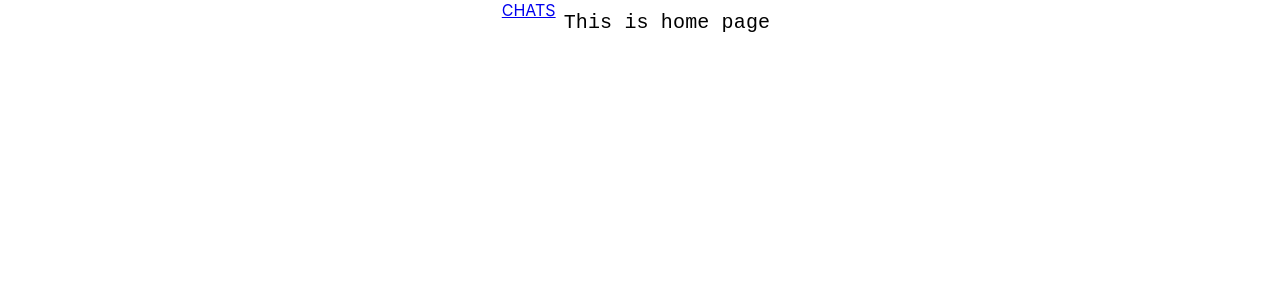
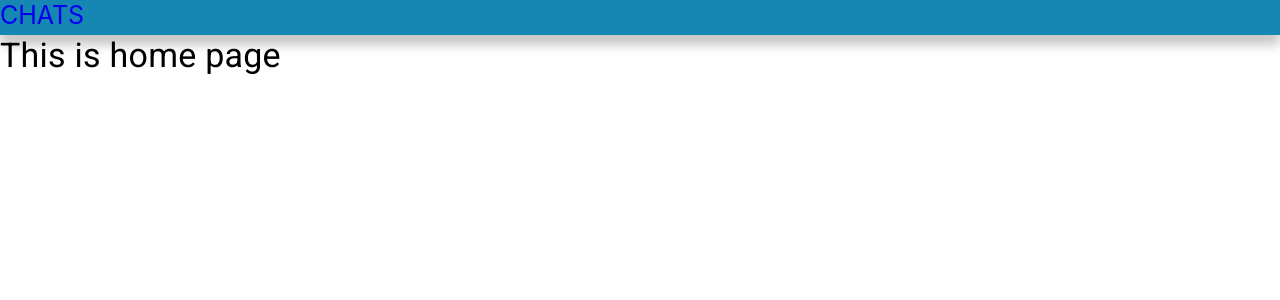
Before and after one commit to vika-Kov/ReactJS-26.08.2021, a React (Create React App) app in the folder react-app/: page / in a window 1280 px wide. Shown: the top 300 px of the page. Built offline with nearby package versions, Linux system fonts and the light colour scheme.

Commit message:
стилизация чата

```diff
--- a/react-app/public/index.html
+++ b/react-app/public/index.html
@@ -15,6 +15,8 @@
       user's mobile device or desktop. See https://developers.google.com/web/fundamentals/web-app-manifest/
     -->
     <link rel="manifest" href="%PUBLIC_URL%/manifest.json" />
+    <link rel="stylesheet" href="https://fonts.googleapis.com/css?family=Roboto:300,400,500,700&display=swap" />
+    <link rel="stylesheet" href="https://fonts.googleapis.com/icon?family=Material+Icons" />
     <!--
       Notice the use of %PUBLIC_URL% in the tags above.
       It will be replaced with the URL of the `public` folder during the build.
--- a/react-app/src/App.js
+++ b/react-app/src/App.js
@@ -4,9 +4,7 @@ import "./App.scss";
 
 function App() {
   return (
-
-   <Routes />
-
+          <Routes />
   );
 }
 
--- a/react-app/src/App.scss
+++ b/react-app/src/App.scss
@@ -1,7 +1,10 @@
 .App {
   text-align: center;
+}
 
-  &-logo {}
+a {
+  // color: rgb(253, 253, 253) !important;
+  text-decoration: none;
 }
 
 
@@ -37,6 +40,19 @@
 }
 
 .main {
+  height: 35px;
+  font-size: 25px;
+  background-color: #1686b3;
+  box-shadow: 0 10px 10px rgba(0, 0, 0, 0.22);
+}
+
+.form {
   display: flex;
   justify-content: center;
 }
+
+.form_box {
+  align-self: center;
+  margin-top: 10px;
+  margin-left: 5px;
+}
--- a/react-app/src/components/Form/index.js
+++ b/react-app/src/components/Form/index.js
@@ -22,14 +22,8 @@ export const Form = ({ onSubmit }) => {
   console.log(inputRef);
 
   return (
-    <form onSubmit={handleSubmit}>
-      {/*<TextField*/}
-      {/*  placeholder="message"*/}
-      {/*  label="Label"*/}
-      {/*  value={value}*/}
-      {/*  onChange={handleChange}*/}
-      {/*  inputRef={inputRef}*/}
-      {/*/>*/}
+    <form onSubmit={handleSubmit} class="form">
+       <div class="form_box">
         <TextField
           id="outlined-basic"
           autoFocus
@@ -40,10 +34,12 @@ export const Form = ({ onSubmit }) => {
           onChange={handleChange}
           inputRef={inputRef}
         />
-
-      <Button variant="contained" color="secondary" type="submit">
+      </div>
+      <div class="form_box">
+        <Button variant="contained" size="large" color="secondary" type="submit">
           Send message
         </Button>
+      </div>
     </form>
   );
 };
--- a/react-app/src/components/Home/index.js
+++ b/react-app/src/components/Home/index.js
@@ -1,13 +1,15 @@
 import React from 'react';
 import Typography from '@material-ui/core/Typography';
-import Box from '@material-ui/core/Box';
+import { AppBar,Container,Toolbar } from "@material-ui/core";
 
 export const Home = () => {
   return(
-  <Typography component="div">
-      <Box fontFamily="Monospace" fontSize="h6.fontSize" m={1}>
-      This is home page
-      </Box>
-    </Typography>
+  //   <AppBar position="fixed">
+  //   <Container fixed>
+  //     <Toolbar>
+  //     </Toolbar>
+  //   </Container>
+  // </AppBar>
+        <Typography variant="h4" >This is home page</Typography>
 )
 };
--- a/react-app/src/components/Routes/index.js
+++ b/react-app/src/components/Routes/index.js
@@ -5,9 +5,10 @@ import Chats from "../Chats";
 
 export const Routes = () => {
   return (
+    <BrowserRouter>
     <div class="main">
-    <BrowserRouter>
       <Link to="/chats">CHATS</Link>
+    </div>
       <Switch>
         <Route path="/" exact>
           <Home />
@@ -20,6 +21,5 @@ export const Routes = () => {
         </Route>
       </Switch>
     </BrowserRouter>
-    </div>
   );
 };
```
Lines whose indentation alone changed are shown as unchanged.
